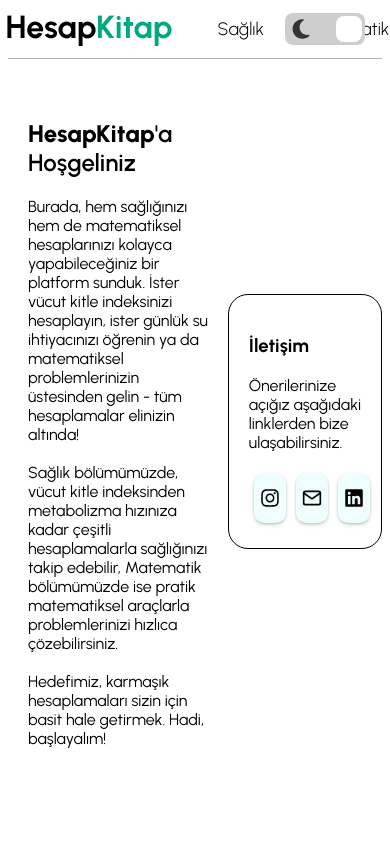
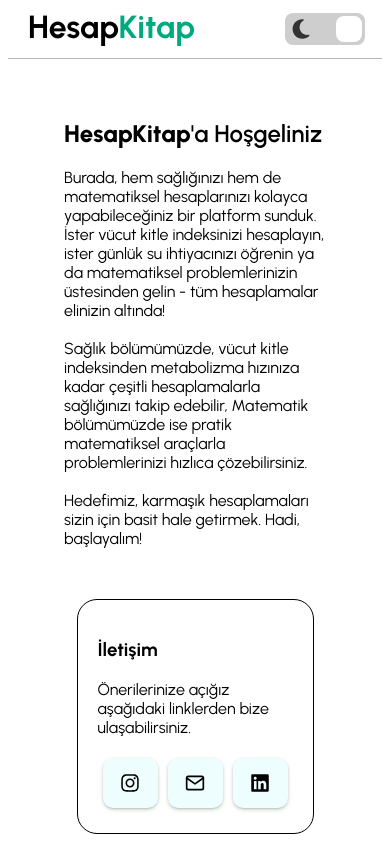
Before and after one commit to MBasaran4/HesapKitap, a React (Vite) app: page / in a window 390 px wide. Built offline with nearby package versions, Linux system fonts and the light colour scheme.

Commit message:
Mobile Style

```diff
--- a/package.json
+++ b/package.json
@@ -12,6 +12,7 @@
   "dependencies": {
     "@vercel/analytics": "^1.3.1",
     "@vercel/speed-insights": "^1.0.12",
+    "next": "^14.2.5",
     "react": "^18.3.1",
     "react-dom": "^18.3.1",
     "react-icons": "^5.3.0"
--- a/src/components/Body.css
+++ b/src/components/Body.css
@@ -12,6 +12,7 @@
     display: flex;
     justify-content: center;
     align-items: center;
+    flex-direction: row;
     width: 100%;
     height: 100%;
 }
@@ -92,3 +93,15 @@
 button:hover .link{
     color: var(--background-color);
 }
+
+@media (max-width: 768px) {
+    .main{
+        flex-direction: column;
+    }
+    .connect{
+        position: absolute;
+        height: auto;
+        width: 50%;
+        bottom: 10px;
+    }
+}
--- a/src/components/MainPage.css
+++ b/src/components/MainPage.css
@@ -201,3 +201,22 @@
                     var(--sb-track-color);
     }
 }
+
+@supports not selector(::-webkit-scrollbar) {
+    body {
+        scrollbar-color: var(--sb-thumb-color) var(--sb-track-color);
+    }
+}
+
+/* Mobile Styles */
+@media (max-width: 768px) {
+    .menu li {
+        display: none;
+    }
+    .menu li a {
+        display: none;
+    }
+    .nalt {
+        display: none;
+    }
+}
```
Also changed, not shown: 1 other file (tests, documents, lock files or other folders).
